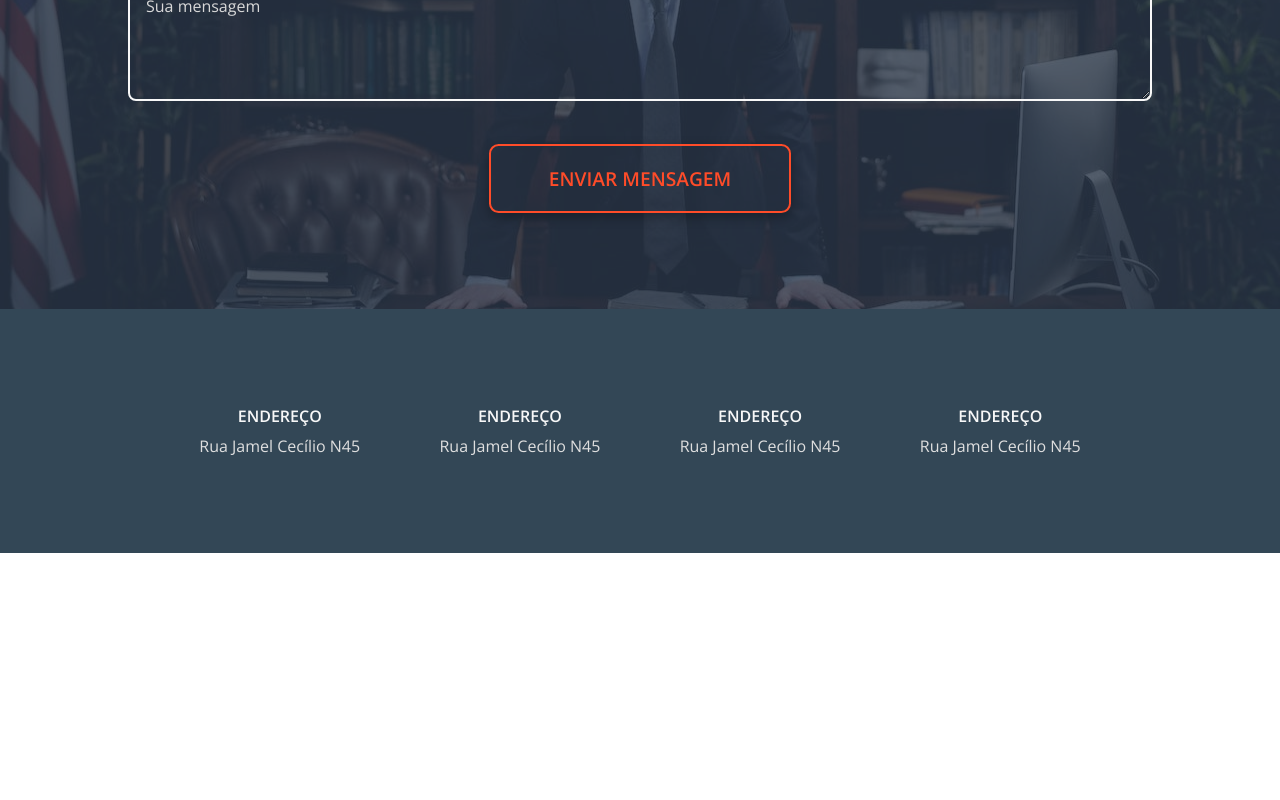
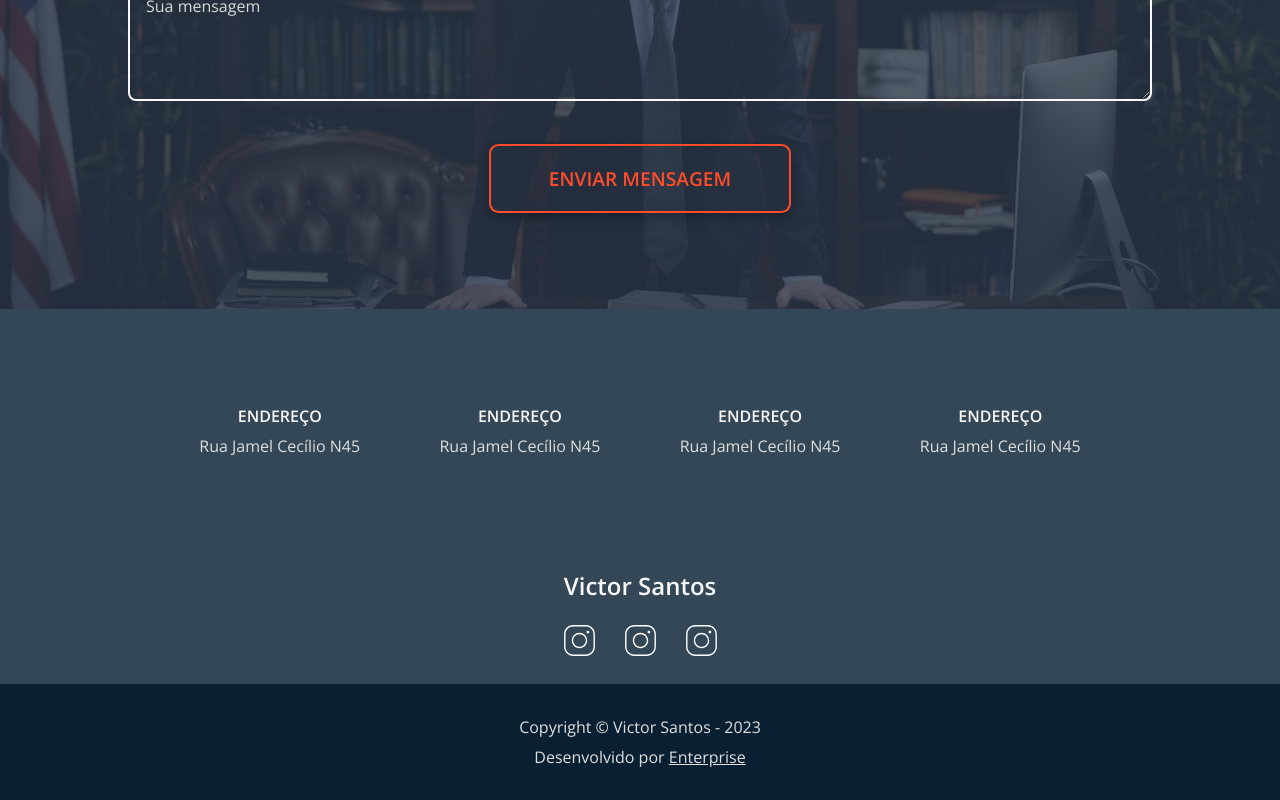
Before and after one commit to mrffilipe/landing-page-lawyer-victor-santos, a Next.js app: page / in a window 1280 px wide. Shown: the part 2216-3016 px from the top of the page. Before the commit the page ends 2769 px from the top, so only its background shows below. Built offline with nearby package versions, Linux system fonts and the light colour scheme.

Commit message:
Adding Footer component

```diff
--- a/src/app/page.tsx
+++ b/src/app/page.tsx
@@ -6,6 +6,7 @@ import AboutMe from '@/components/AboutMe'
 import Cases from '@/components/Cases'
 import Contact from '@/components/Contact'
 import MoreInformation from '@/components/MoreInformation'
+import Footer from '@/components/Footer'
 
 export default function Home() {
   return (
@@ -16,6 +17,7 @@ export default function Home() {
       <Cases />
       <Contact />
       <MoreInformation />
+      <Footer />
     </>
   )
 }
--- /dev/null
+++ b/src/components/Footer/index.tsx
@@ -0,0 +1,33 @@
+import styles from './styles.module.css'
+
+import Image from 'next/image'
+import Link from 'next/link'
+
+import InstagramIcon from '@/assets/svg/instagram.svg'
+
+const Footer = () => {
+    return (
+        <section className={styles.footer}>
+            <div className={styles.logo}>
+                <span>Victor Santos</span>
+            </div>
+            <div className={styles.social_medias}>
+                <Link href='/' target='_blank'>
+                    <Image src={InstagramIcon} alt='Icons8 Instagram' />
+                </Link>
+                <Link href='/' target='_blank'>
+                    <Image src={InstagramIcon} alt='Icons8 Instagram' />
+                </Link>
+                <Link href='/' target='_blank'>
+                    <Image src={InstagramIcon} alt='Icons8 Instagram' />
+                </Link>
+            </div>
+            <div className={styles.reserved}>
+                <p>Copyright © Victor Santos - 2023</p>
+                <p>Desenvolvido por <Link href='https://enterprisecorporate.com' target='_blank'>Enterprise</Link></p>
+            </div>
+        </section>
+    )
+}
+
+export default Footer
--- /dev/null
+++ b/src/components/Footer/styles.module.css
@@ -0,0 +1,51 @@
+.footer {
+    background-color: #334756;
+    display: flex;
+    align-items: center;
+    flex-direction: column;
+}
+
+.logo {
+    padding: 1em 2em;
+}
+
+.logo span {
+    color: var(--primary-color);
+    font-size: 1.5em;
+    font-weight: 700;
+}
+
+.social_medias a {
+    display: inline-block;
+    margin: 0 .5em;
+    background-color: #334756;
+    padding: 5px;
+    border-radius: .5em;
+}
+
+.social_medias img {
+    width: 35px;
+    height: auto;
+}
+
+.reserved {
+    margin-top: 1em;
+    width: 100%;
+    background-color: var(--secondary-color);
+    padding: 2em;
+}
+
+.reserved :nth-child(2) {
+    margin-top: .5em;
+}
+
+.reserved p {
+    margin: 0;
+    text-align: center;
+    color: #dfdfdf;
+}
+
+.reserved p a {
+    text-decoration: underline;
+    color: inherit;
+}
```
Also changed, not shown: src/assets/svg/instagram.svg (added).
